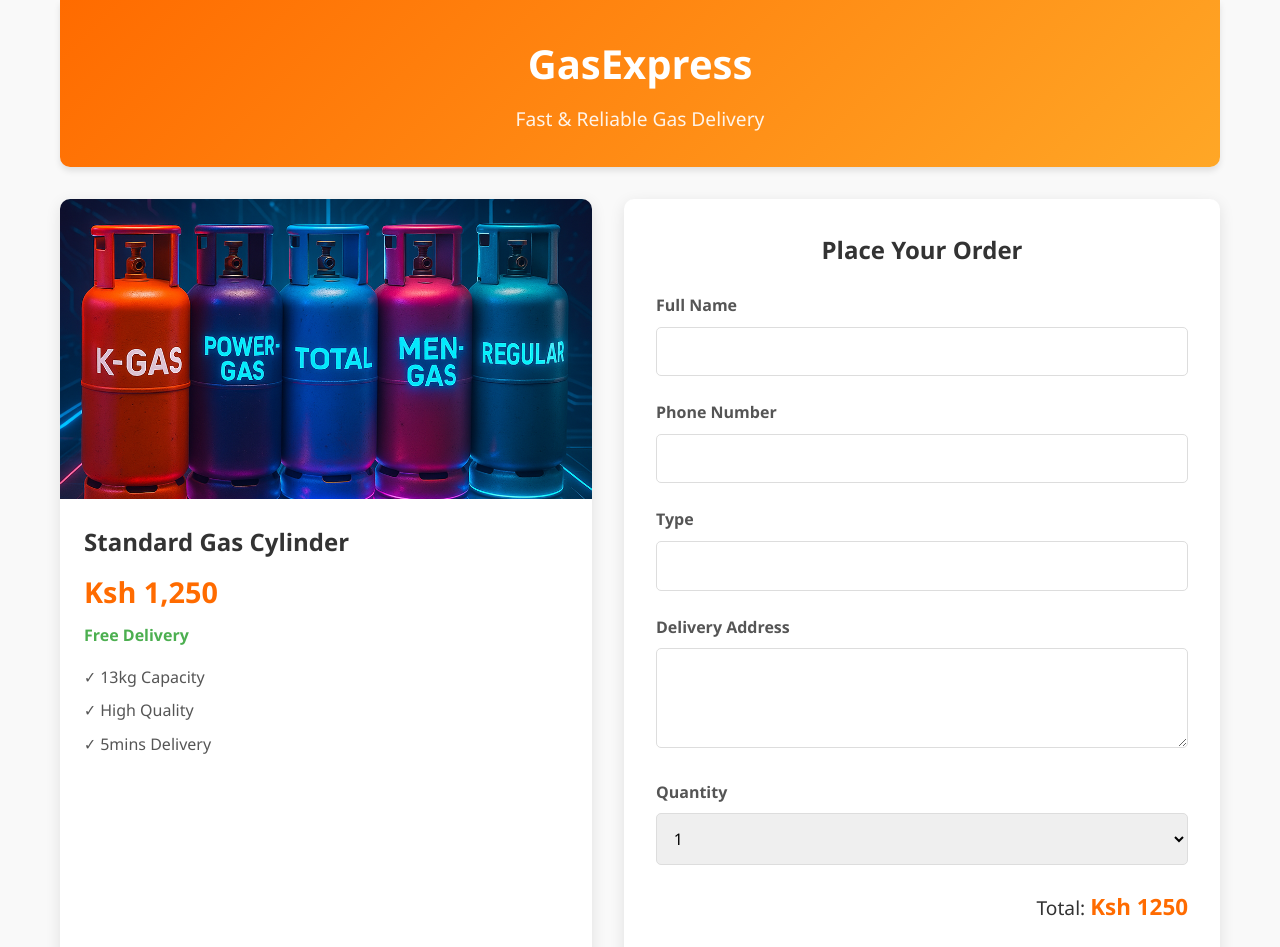
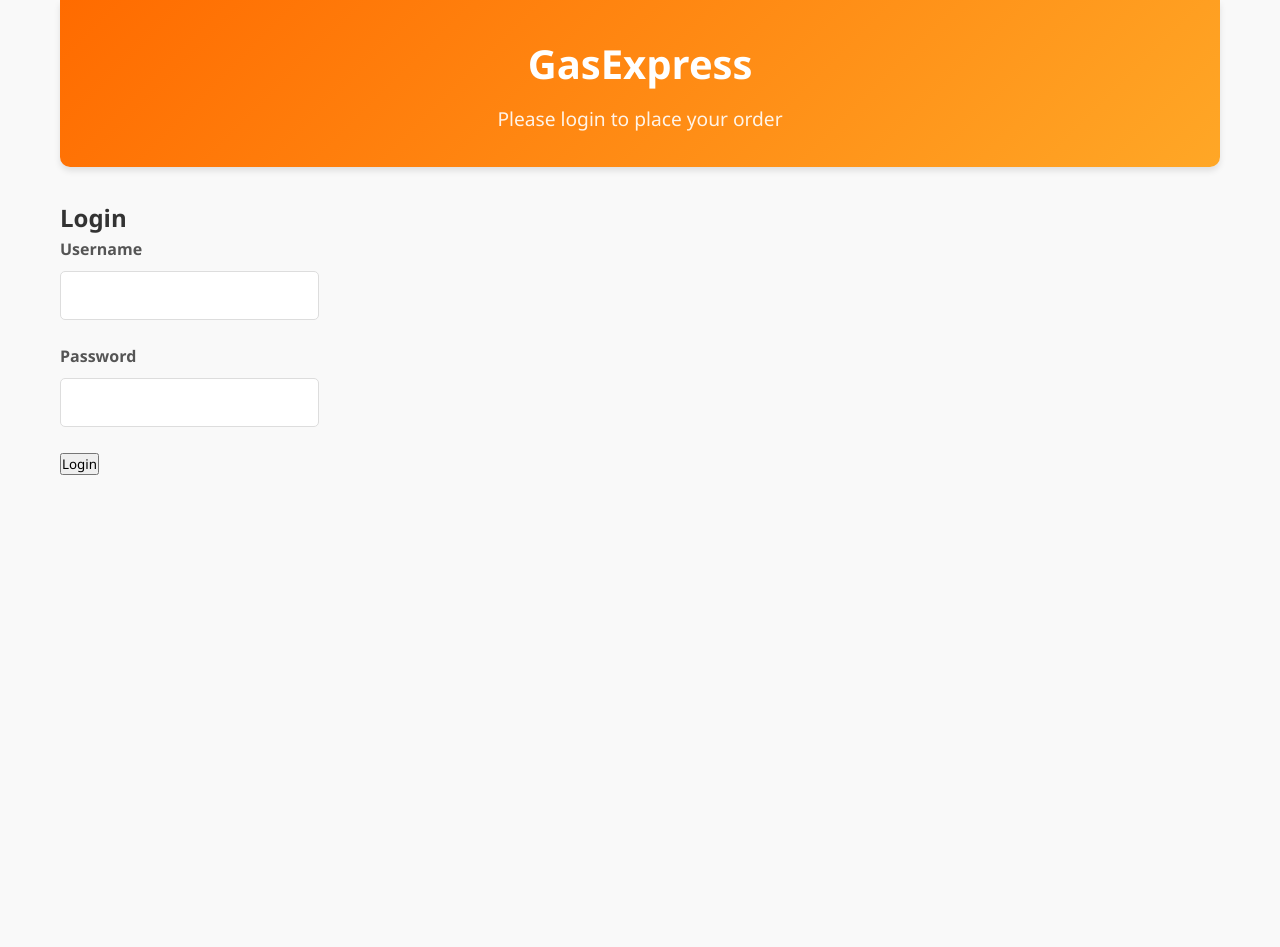
Before and after one commit to carsonforbe/infinity, a React (Vite) app: page / in a window 1280 px wide. Shown: the top 947 px of the page. After the commit the page ends 800 px from the top, so only its background shows below. Built offline with nearby package versions, Linux system fonts and the light colour scheme.

Commit message:
Update infinity.jsx

```diff
--- a/src/infinity.jsx
+++ b/src/infinity.jsx
@@ -1,8 +1,9 @@
-import React, { useState } from 'react';
-import "./infinity.css"
+import React, { useState, useEffect } from 'react';
+import "./infinity.css";
 import gas from './assets/gas.png';
 
 function Infinity() {
+  // Form states
   const [name, setName] = useState('');
   const [phone, setPhone] = useState('');
   const [type, setType] = useState('');
@@ -10,125 +11,121 @@
   const [quantity, setQuantity] = useState(1);
   const [orderSent, setOrderSent] = useState(false);
 
+  // Auth states
+  const [isLoggedIn, setIsLoggedIn] = useState(false);
+  const [username, setUsername] = useState('');
+  const [password, setPassword] = useState('');
+
+  // Check for existing login on component mount
+  useEffect(() => {
+    const savedUser = localStorage.getItem('gasExpressUser');
+    if (savedUser) {
+      setIsLoggedIn(true);
+      setUsername(JSON.parse(savedUser).username);
+    }
+  }, []);
+
+  const handleLogin = (e) => {
+    e.preventDefault();
+    // Simple validation - in real app, verify against backend
+    if (username && password) {
+      localStorage.setItem('gasExpressUser', JSON.stringify({ username }));
+      setIsLoggedIn(true);
+    }
+  };
+
+  const handleLogout = () => {
+    localStorage.removeItem('gasExpressUser');
+    setIsLoggedIn(false);
+    setUsername('');
+    setPassword('');
+  };
+
   const handleSubmit = (e) => {
     e.preventDefault();
 
-    const message = `New Gas Cylinder Order:\n\nName: ${name}\nPhone: ${phone}\nType ${type}\nAddress: ${address}\nQuantity: ${quantity}\nTotal: Ksh ${1250 * quantity}`;
-    const encodedMessage = encodeURIComponent(message);
-    const whatsappUrl = `https://wa.me/254101541820?text=${encodedMessage}`;
+    if (!isLoggedIn) {
+      alert('Please login to place an order');
+      return;
+    }
+
+    const message = `New Gas Cylinder Order:\n\nName: ${name}\nPhone: ${phone}\nType: ${type}\nAddress: ${address}\nQuantity: ${quantity}\nTotal: Ksh ${1250 * quantity}`;
+    const whatsappUrl = `https://wa.me/254101541820?text=${encodeURIComponent(message)}`;
 
     window.open(whatsappUrl, '_blank');
     setOrderSent(true);
 
-    // Reset form after 3 seconds
     setTimeout(() => {
       setName('');
       setPhone('');
+      setType('');
       setAddress('');
       setQuantity(1);
       setOrderSent(false);
     }, 3000);
   };
 
+  if (!isLoggedIn) {
+    return (
+      <div className="App">
+        <header className="header">
+          <h1>GasExpress</h1>
+          <p>Please login to place your order</p>
+        </header>
+
+        <main className="main-content">
+          <form className="login-form" onSubmit={handleLogin}>
+            <h2>Login</h2>
+            <div className="form-group">
+              <label>Username</label>
+              <input
+                type="text"
+                value={username}
+                onChange={(e) => setUsername(e.target.value)}
+                required
+              />
+            </div>
+            <div className="form-group">
+              <label>Password</label>
+              <input
+                type="password"
+                value={password}
+                onChange={(e) => setPassword(e.target.value)}
+                required
+              />
+            </div>
+            <button type="submit" className="login-button">
+              Login
+            </button>
+          </form>
+        </main>
+      </div>
+    );
+  }
+
   return (
     <div className="App">
       <header className="header">
         <h1>GasExpress</h1>
         <p>Fast & Reliable Gas Delivery</p>
+        <button onClick={handleLogout} className="logout-button">
+          Logout ({username})
+        </button>
       </header>
 
+      {/* Rest of your existing JSX remains the same */}
       <main className="main-content">
         <div className="product-card">
-          <div className="product-image">
-            <img src={gas} alt="Gas Cylinder" />
-          </div>
-          <div className="product-details">
-            <h2>Standard Gas Cylinder</h2>
-            <p className="price">Ksh 1,250</p>
-            <p className="delivery">Free Delivery</p>
-            <div className="features">
-              <p>✓ 13kg Capacity</p>
-              <p>✓ High Quality</p>
-              <p>✓ 5mins Delivery</p>
-            </div>
-          </div>
+          {/* ... existing product card code ... */}
         </div>
 
         <form className="order-form" onSubmit={handleSubmit}>
-          <h2>Place Your Order</h2>
-
-          <div className="form-group">
-            <label htmlFor="name">Full Name</label>
-            <input
-              type="text"
-              id="name"
-              value={name}
-              onChange={(e) => setName(e.target.value)}
-              required
-            />
-          </div>
-
-          <div className="form-group">
-            <label htmlFor="phone">Phone Number</label>
-            <input
-              type="tel"
-              id="phone"
-              value={phone}
-              onChange={(e) => setPhone(e.target.value)}
-              required
-            />
-          </div>
-
-          <div className="form-group">
-            <label htmlFor="type">Type</label>
-            <input
-              id="type"
-              value={type}
-              onChange={(e) => setType(e.target.value)}
-              required
-            />
-          </div>
-
-          <div className="form-group">
-            <label htmlFor="address">Delivery Address</label>
-            <textarea
-              id="address"
-              value={address}
-              onChange={(e) => setAddress(e.target.value)}
-              required
-            />
-          </div>
-
-          <div className="form-group">
-            <label htmlFor="quantity">Quantity</label>
-            <select
-              id="quantity"
-              value={quantity}
-              onChange={(e) => setQuantity(parseInt(e.target.value))}
-            >
-              {[1, 2, 3, 4, 5].map(num => (
-                <option key={num} value={num}>{num}</option>
-              ))}
-            </select>
-          </div>
-
-          <div className="total">
-            <p>Total: <span>Ksh {1250 * quantity}</span></p>
-          </div>
-
-          <button type="submit" className="order-button">
-            {orderSent ? 'Order Sent!' : 'Order via WhatsApp'}
-          </button>
-
-          <p className="whatsapp-note">
-            You'll be redirected to WhatsApp to confirm your order
-          </p>
+          {/* ... existing form code ... */}
         </form>
       </main>
 
       <footer className="footer">
-        <p>© 2025 GasExpress. All rights reserved.</p>
-        <p>Call us: 0115991191</p>
+        {/* ... existing footer code ... */}
       </footer>
     </div>
   );
```
